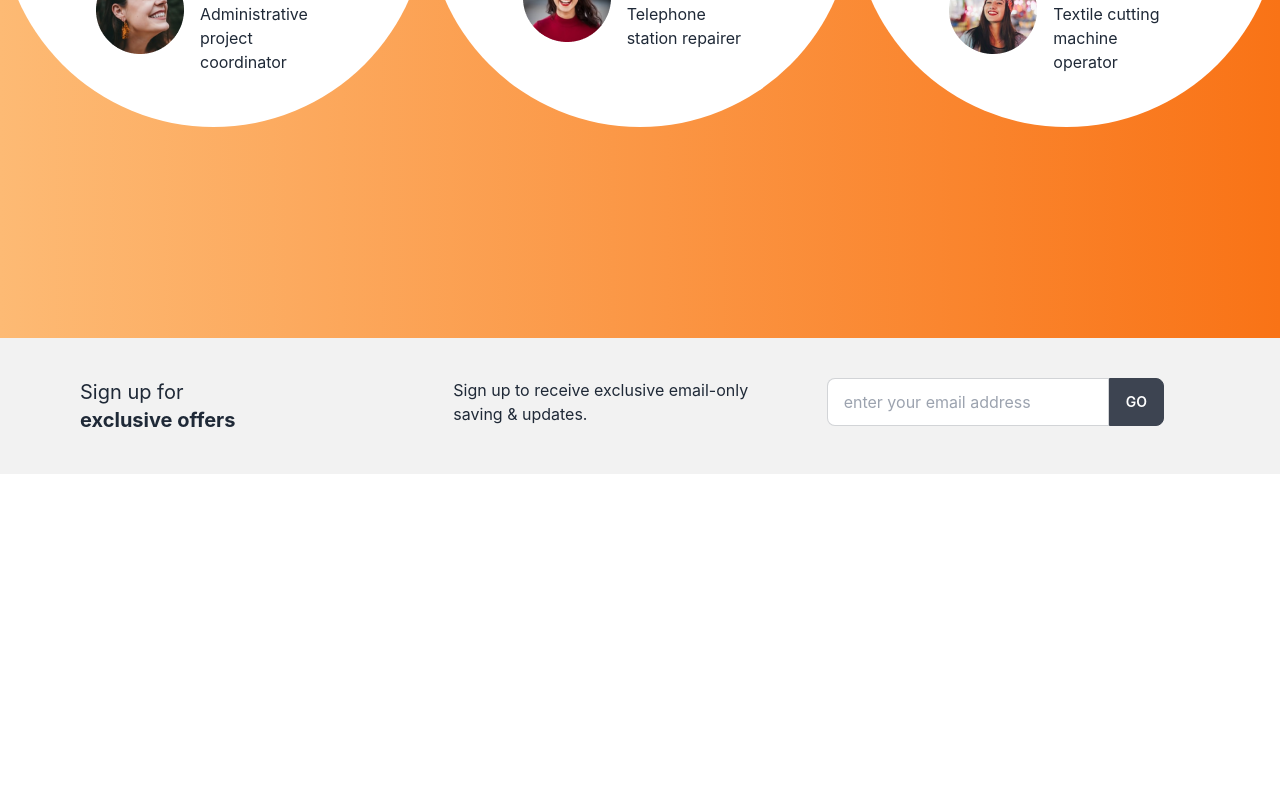
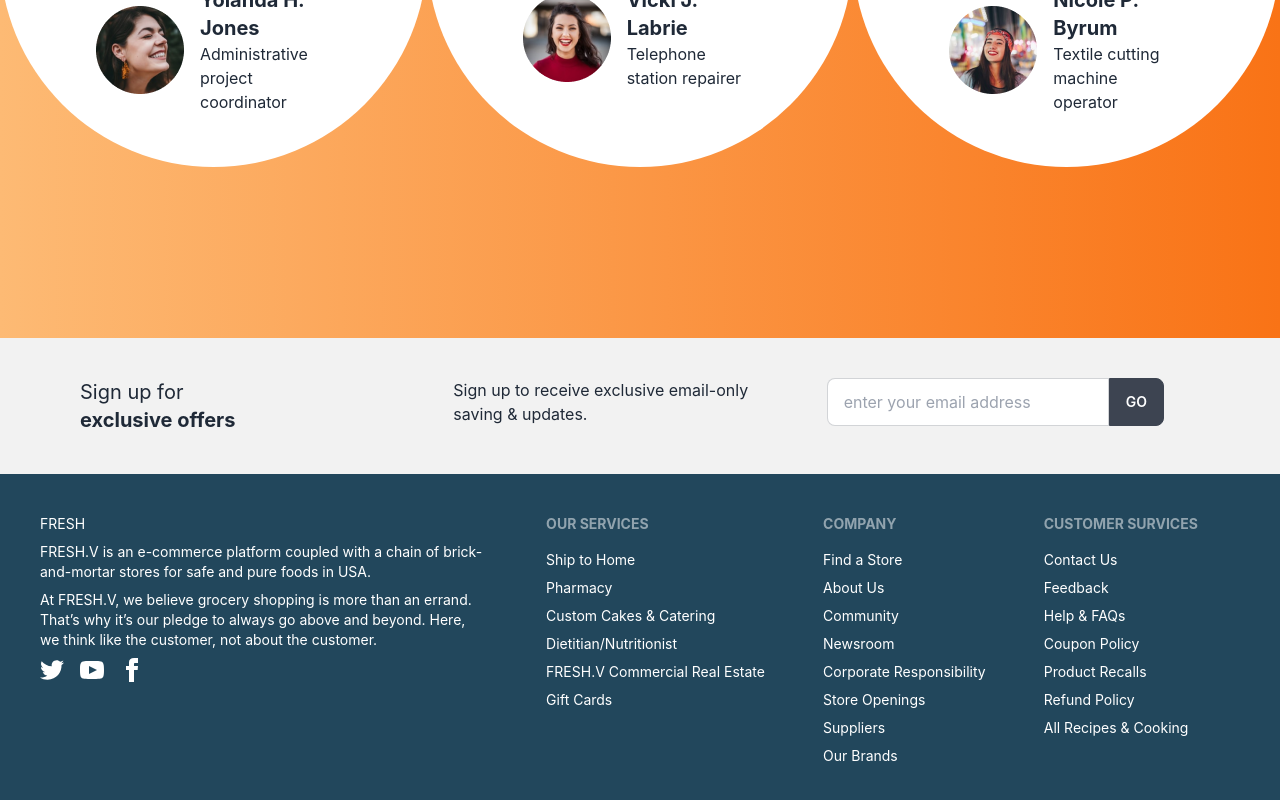
Before and after one commit to nahidsultan19/shop-ecommerce-client, a React (Create React App) app: page / in a window 1280 px wide. Shown: the part 4810-5610 px from the top of the page. Before the commit the page ends 5284 px from the top, so only its background shows below. Built offline with nearby package versions, Linux system fonts and the light colour scheme.

Commit message:
added footer

```diff
--- a/src/App.js
+++ b/src/App.js
@@ -1,5 +1,6 @@
 import { Route, Routes } from 'react-router-dom';
 import './App.css';
+import Footer from './Components/Home/Footer';
 import Home from './Components/Home/Home';
 import Header from './Shared/Header';
 
@@ -11,6 +12,7 @@
         <Route path='/' element={<Home />} />
         <Route path='/home' element={<Home />} />
       </Routes>
+      <Footer />
     </div>
   );
 }
--- a/src/Components/Home/ClientReviews.js
+++ b/src/Components/Home/ClientReviews.js
@@ -5,7 +5,7 @@
 
 const ClientReviews = () => {
     return (
-        <div className='min-h-screen bg-gradient-to-r from-orange-300 to-orange-500'>
+        <div className='min-h-screen bg-gradient-to-r from-orange-300 to-orange-500 py-10'>
             <h2 className='text-center text-4xl text-white font-bold py-10 uppercase'>What our clients are saying</h2>
             <div className='grid grid-cols-1 md:grid-cols-3'>
                 <div className='bg-white mask lg:mask-circle lg:p-24 p-10 rounded-md'>
--- /dev/null
+++ b/src/Components/Home/Footer.js
@@ -0,0 +1,53 @@
+import React from 'react';
+
+const Footer = () => {
+    return (
+        <div>
+            <footer class="footer p-10 bg-[#22475C] text-white">
+                <div className='max-w-md'>
+                    <h2>FRESH</h2>
+                    <p>FRESH.V is an e-commerce platform coupled with a chain of brick-and-mortar stores for safe and pure foods in USA.</p>
+                    <p>At FRESH.V, we believe grocery shopping is more than an errand. That’s why it’s our pledge to always go above and beyond. Here, we think like the customer, not about the customer.</p>
+                    <div class="grid grid-flow-col gap-4">
+                        <a><svg xmlns="http://www.w3.org/2000/svg" width="24" height="24" viewBox="0 0 24 24" class="fill-current"><path d="M24 4.557c-.883.392-1.832.656-2.828.775 1.017-.609 1.798-1.574 2.165-2.724-.951.564-2.005.974-3.127 1.195-.897-.957-2.178-1.555-3.594-1.555-3.179 0-5.515 2.966-4.797 6.045-4.091-.205-7.719-2.165-10.148-5.144-1.29 2.213-.669 5.108 1.523 6.574-.806-.026-1.566-.247-2.229-.616-.054 2.281 1.581 4.415 3.949 4.89-.693.188-1.452.232-2.224.084.626 1.956 2.444 3.379 4.6 3.419-2.07 1.623-4.678 2.348-7.29 2.04 2.179 1.397 4.768 2.212 7.548 2.212 9.142 0 14.307-7.721 13.995-14.646.962-.695 1.797-1.562 2.457-2.549z"></path></svg></a>
+                        <a><svg xmlns="http://www.w3.org/2000/svg" width="24" height="24" viewBox="0 0 24 24" class="fill-current"><path d="M19.615 3.184c-3.604-.246-11.631-.245-15.23 0-3.897.266-4.356 2.62-4.385 8.816.029 6.185.484 8.549 4.385 8.816 3.6.245 11.626.246 15.23 0 3.897-.266 4.356-2.62 4.385-8.816-.029-6.185-.484-8.549-4.385-8.816zm-10.615 12.816v-8l8 3.993-8 4.007z"></path></svg></a>
+                        <a><svg xmlns="http://www.w3.org/2000/svg" width="24" height="24" viewBox="0 0 24 24" class="fill-current"><path d="M9 8h-3v4h3v12h5v-12h3.642l.358-4h-4v-1.667c0-.955.192-1.333 1.115-1.333h2.885v-5h-3.808c-3.596 0-5.192 1.583-5.192 4.615v3.385z"></path></svg></a>
+                    </div>
+                </div>
+                <div>
+                    <span class="footer-title">Our Services</span>
+                    <a class="link link-hover">Ship to Home</a>
+                    <a class="link link-hover">Pharmacy</a>
+                    <a class="link link-hover">Custom Cakes & Catering</a>
+                    <a class="link link-hover">Dietitian/Nutritionist</a>
+                    <a class="link link-hover">FRESH.V  Commercial Real Estate</a>
+                    <a class="link link-hover">Gift Cards</a>
+                </div>
+                <div>
+                    <span class="footer-title">Company</span>
+                    <a class="link link-hover">Find a Store</a>
+                    <a class="link link-hover">About Us</a>
+                    <a class="link link-hover">Community</a>
+                    <a class="link link-hover">Newsroom</a>
+                    <a class="link link-hover">Corporate Responsibility</a>
+                    <a class="link link-hover">Store Openings</a>
+                    <a class="link link-hover">Suppliers</a>
+                    <a class="link link-hover">Our Brands</a>
+                </div>
+                <div>
+                    <span class="footer-title">Customer Survices</span>
+                    <a class="link link-hover">Contact Us</a>
+                    <a class="link link-hover">Feedback</a>
+                    <a class="link link-hover">Help & FAQs</a>
+                    <a class="link link-hover">Coupon Policy</a>
+                    <a class="link link-hover">Product Recalls</a>
+                    <a class="link link-hover">Refund Policy</a>
+                    <a class="link link-hover">All Recipes & Cooking</a>
+                </div>
+            </footer>
+
+        </div>
+    );
+};
+
+export default Footer;
```
